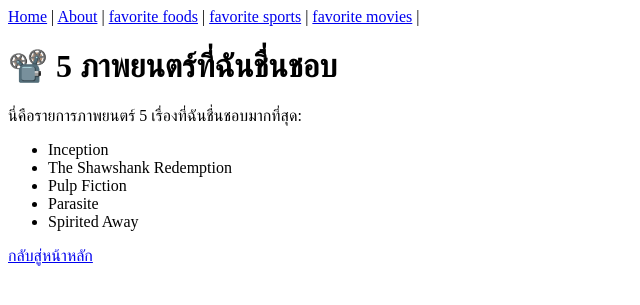
After one commit to std67122420217/flask-template-pratcha, a Flask app: page /favorite_movies in a window 1280 px wide. The commit adds this page. Shown: the top 305 px of the page, without its empty margins (0-640 px from the left). Run offline with Flask 3, Linux system fonts and the light colour scheme.

Commit message:
add route

```diff
--- a/server.py
+++ b/server.py
@@ -36,5 +36,20 @@ def favorite_sports():
                         title=title,
                         sports=sports)
 
+@app.route('/favorite_movies')
+def favorite_movies():
+    """
+    Route สำหรับแสดงภาพยนตร์ที่ชื่นชอบ 5 เรื่อง
+    """
+    # รายการภาพยนตร์ที่คุณชื่นชอบ
+    movies = [
+        "Inception",
+        "The Shawshank Redemption",
+        "Pulp Fiction",
+        "Parasite",
+        "Spirited Away"
+    ]
+    return render_template('favorite_movies.html', movies=movies)
+
 if __name__ == "__main__":
     app.run(debug=True)
--- /dev/null
+++ b/templates/favorite_movies.html
@@ -0,0 +1,16 @@
+{% extends "layout.html" %}
+
+{% block title %}
+ภาพยนตร์ที่ชื่นชอบ
+{% endblock %}
+
+{% block content %}
+    <h1>📽️ 5 ภาพยนตร์ที่ฉันชื่นชอบ</h1>
+    <p>นี่คือรายการภาพยนตร์ 5 เรื่องที่ฉันชื่นชอบมากที่สุด:</p>
+    <ul>
+        {% for movie in movies %}
+        <li>{{ movie }}</li>
+        {% endfor %}
+    </ul>
+    <p><a href="{{ url_for('index') }}">กลับสู่หน้าหลัก</a></p>
+{% endblock %}
--- a/templates/layout.html
+++ b/templates/layout.html
@@ -15,6 +15,7 @@
   <a href="{{ url_for('about')}}">About</a> |
   <a href="{{ url_for('favorite_foods')}}">favorite foods</a> |
   <a href="{{ url_for('favorite_sports')}}">favorite sports</a> |
+  <a href="{{ url_for('favorite_movies')}}">favorite movies</a> |
 
   {% block content %}{% endblock %}
 
```
